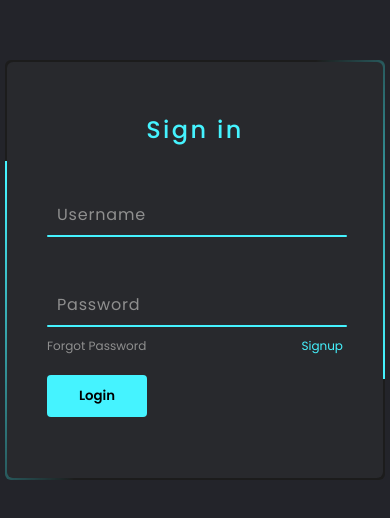
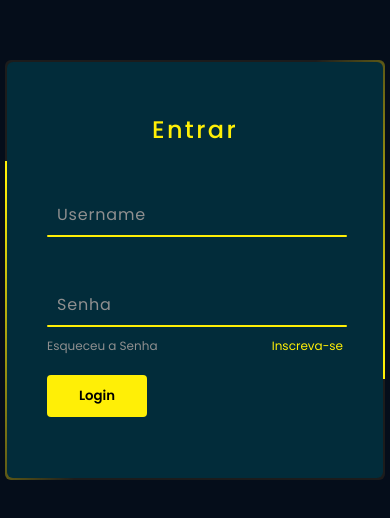
Before and after one commit to NicolasGunnar/LOGIN_ANIMADO-CSS, a plain HTML site: page index.html in a window 390 px wide. Shown: the part 152-670 px from the top of the page. Drawn offline with Linux system fonts and the light colour scheme.

Commit message:
Responsive

```diff
--- a/index.html
+++ b/index.html
@@ -10,7 +10,7 @@
 <body>
     <div class="box">
       <div class="form">
-      <h2>Sign in</h2>
+        <h2>Entrar</h2>
         <div class="inputBox">
           <input type="text" required="required">
           <span>Username</span>
@@ -18,12 +18,12 @@
         </div>
         <div class="inputBox">
           <input type="password" required="required">
-        <span>Password</span>
+          <span>Senha</span>
           <i></i>
         </div>
         <div class="links">
-        <a href="#">Forgot Password</a>
-        <a href="#">Signup</a>
+          <a href="#">Esqueceu a Senha</a>
+          <a href="#">Inscreva-se</a>
 
         </div>
         <input type="submit" value="Login">
--- a/style.css
+++ b/style.css
@@ -12,7 +12,14 @@ body
   justify-content: center;
   align-items: center;
   min-height: 100vh;
-  background: #23242a;
+  min-width: auto;
+  background: #050D1A;
+}
+@media screen and (min-width : 520px)  {
+  body
+  {
+    background: url("./img/cyberpunk-edgerunners-netflix-series-uhdpaper.com-hd-3.2343.jpg") ;
+  }
 }
 .box
 {
@@ -31,7 +38,7 @@ body
   left: -50%;
   width: 380px;
   height: 420px;
-  background: linear-gradient(0deg, transparent, #45f3ff, #45f3ff);
+  background: linear-gradient(0deg, transparent, #FFEF06, #FFEF06);
   transform-origin: bottom right ;
   animation: animate 6s linear infinite;
 }
@@ -43,7 +50,7 @@ body
   left: -50%;
   width: 380px;
   height: 420px;
-  background: linear-gradient(0deg, transparent, #45f3ff, #45f3ff);
+  background: linear-gradient(0deg, transparent, #FFEF06, #FFEF06);
   transform-origin: bottom right ;
   animation: animate 6s linear infinite;
   animation-delay: -3s;
@@ -64,7 +71,7 @@ transform: rotate(360deg);
   position: absolute;
   inset: 2px;
   border-radius: 6px;
-  background: #28292d;
+  background: #022C3A;
   z-index: 10;
   padding: 50px 40px;
   display: flex;
@@ -72,7 +79,7 @@ transform: rotate(360deg);
 }
 .form h2
 {
-  color: #45f3ff;
+  color: #FFEF06;
   font-weight: 500;
   text-align: center;
   letter-spacing: 0.1em;
@@ -91,7 +98,7 @@ transform: rotate(360deg);
   background: transparent;
   border: none;
   outline: none;
-  color: #23242a;
+  color: #050D1A;
   font-size: 1em;
   letter-spacing: 0.05em;
   z-index: 10;
@@ -110,7 +117,7 @@ transform: rotate(360deg);
 .inputBox input:valid ~ span,
 .inputBox input:focus ~ span
 {
-  color: #45f3ff;
+  color: #FFEF06;
   transform: translateX(-10px) translateY(-34px);
   font-size: 0.75em;
 }
@@ -121,7 +128,7 @@ transform: rotate(360deg);
   bottom: 0;
   width: 100%;
   height: 2px;
-  background: #45f3ff;
+  background: #FFEF06;
   border-radius: 4px;
   transition: 0.05s;
   pointer-events: none;
@@ -147,13 +154,13 @@ transform: rotate(360deg);
 .links a:hover,
 .links a:nth-child(2)
 {
-  color: #45f3ff;
+  color: #FFEF06;
 }
 input[type="submit"]
 {
   border: none;
   outline: none;
-  background: #45f3ff;
+  background: #FFEF06;
   padding: 11px 25px;
   width: 100px;
   margin-top: 10px;
```
Also changed, not shown: img/cyberpunk-edgerunners-netflix-series-uhdpaper.com-hd-3.2343.jpg (added). Lines whose indentation alone changed are shown as unchanged.
